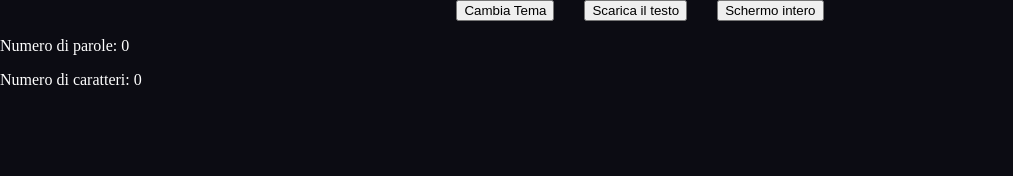
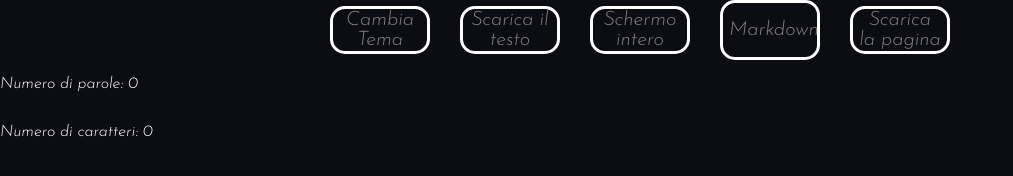
Before and after one commit to damidl1/blankpage-task, a website: page index.html in a window 1280 px wide. Shown: the whole page, without its empty margins (0-1013 px from the left). Drawn offline with Linux system fonts and the light colour scheme.

Commit message:
fine task

```diff
--- a/app.js
+++ b/app.js
@@ -122,3 +122,43 @@ function updateWordCount() {
 }
 
 document.getElementById('text-div').addEventListener('input', updateWordCount);
+
+
+
+const converter = new showdown.Converter();
+
+let isHtml = true;
+
+function toggleConversion() {
+    const textDiv = document.getElementById('text-div');
+    const textContent = textDiv.textContent;
+
+
+    if (isHtml) {
+        const markdownText = converter.makeMarkdown(textContent);
+        textDiv.innerHTML = markdownText;
+    } else {
+        const htmlText = converter.makeHtml(textContent);
+        textDiv.innerHTML = htmlText;
+    }
+    isHtml = !isHtml;
+}
+
+console.log(toggleConversion())
+
+
+function downloadPage() {
+   const pageContent = document.documentElement.outerHTML;
+
+   const blob = new Blob([pageContent], { type: 'text/html'});
+   const url = URL.createObjectURL(blob);
+
+   const downloadLink = document.createElement('a');
+   downloadLink.href = url;
+   downloadLink.download = 'page.html';
+
+   downloadLink.click();
+
+   URL.revokeObjectURL(url);
+   document.body.removeChild(downloadLink);
+}
--- a/index.html
+++ b/index.html
@@ -5,17 +5,21 @@
     <meta name="viewport" content="width=device-width, initial-scale=1.0">
     <title>Blank Page Clone</title>
     <link rel="stylesheet" href="./style.css">
+    <link rel="icon" type="image/png" sizes="32x32" href="./assets/favicon-32x32.png">
 </head>
 <body class="dark">
     <div class="btn-container">
         <button id="theme-btn" onclick="changeTheme()">Cambia Tema</button>
         <button id="download-btn" onclick="downloadText()">Scarica il testo</button>
         <button id="fullscreen-btn" onclick="fullscreenWindow()">Schermo intero</button>
+        <button id="markdown-btn" onclick="toggleConversion()">Markdown</button>
+        <button id="downloadpage-btn" onclick="downloadPage()">Scarica la pagina</button>
     </div>
     <p id="word-count">Numero di parole: 0</p>
     <p id="char-count">Numero di caratteri: 0</p>
     <div id="text-div" class="text-div" contenteditable></div>
 
 </body>
+<script src="./node_modules/showdown/dist/showdown.min.js"></script>
 <script src="./app.js"></script>
 </html>
--- /dev/null
+++ b/package.json
@@ -0,0 +1,5 @@
+{
+  "dependencies": {
+    "showdown": "^2.1.0"
+  }
+}
--- a/style.css
+++ b/style.css
@@ -1,11 +1,18 @@
+@import url('https://fonts.googleapis.com/css2?family=Josefin+Sans:ital,wght@1,300&family=Playfair+Display:wght@500&display=swap');
+
+
 *{
     box-sizing: border-box;
+    font-family: 'Josefin Sans', sans-serif;;
  }
 
  body{
     background-color: #0c0c13;
     margin: 0px;
     color: white;
+    display: flex;
+    flex: 1;
+    flex-direction: column;
 
 }
 
@@ -13,6 +20,8 @@
     /* background-color: #0c0c13; */
     background-color: inherit;
     display: flex;
+    flex: 1;
+    flex-wrap: wrap;
     justify-content: center;
     align-items: center;
     gap: 30px;
@@ -35,9 +44,84 @@
 
 .text-div{
     min-height: 100vh;
-    /* background-color: #0c0c13;
-    color: white; */
+    padding-top: 50px;
     background-color: inherit;
     color: inherit;
     outline: none;
 }
+
+#theme-btn{
+    border: 3px solid white;
+    padding: auto;
+    background-color: transparent;
+    color: gray;
+    width: 100px;
+    font-size: 20px;
+    border-radius: 15px;
+}
+
+#download-btn{
+    border: 3px solid white;
+    padding: auto;
+    background-color: transparent;
+    color: gray;
+    width: 100px;
+    font-size: 20px;
+    border-radius: 15px;
+}
+
+#fullscreen-btn{
+    border: 3px solid white;
+    padding: auto;
+    background-color: transparent;
+    color: gray;
+    width: 100px;
+    font-size: 20px;
+    border-radius: 15px;
+}
+
+#markdown-btn{
+    border: 3px solid white;
+    padding: auto;
+    background-color: transparent;
+    color: gray;
+    width: 100px;
+    height: 60px;
+    font-size: 20px;
+    border-radius: 15px;
+}
+
+#downloadpage-btn{
+    border: 3px solid white;
+    padding: auto;
+    background-color: transparent;
+    color: gray;
+    width: 100px;
+    font-size: 20px;
+    border-radius: 15px;
+}
+
+#theme-btn,
+#download-btn,
+#fullscreen-btn,
+#markdown-btn,
+#downloadpage-btn {
+    transition: background-color 0.3s, height 0.3s;
+}
+
+#theme-btn:hover,
+#download-btn:hover,
+#fullscreen-btn:hover,
+#markdown-btn:hover,
+#downloadpage-btn:hover {
+    background-color: whitesmoke;
+}
+
+#theme-btn:active,
+#download-btn:active,
+#fullscreen-btn:active,
+#markdown-btn:active,
+#downloadpage-btn:active {
+    background-color: #5e665d;
+    height: 60px;
+}
```
Also changed, not shown: assets/favicon-32x32.png (added), 2 other files.
